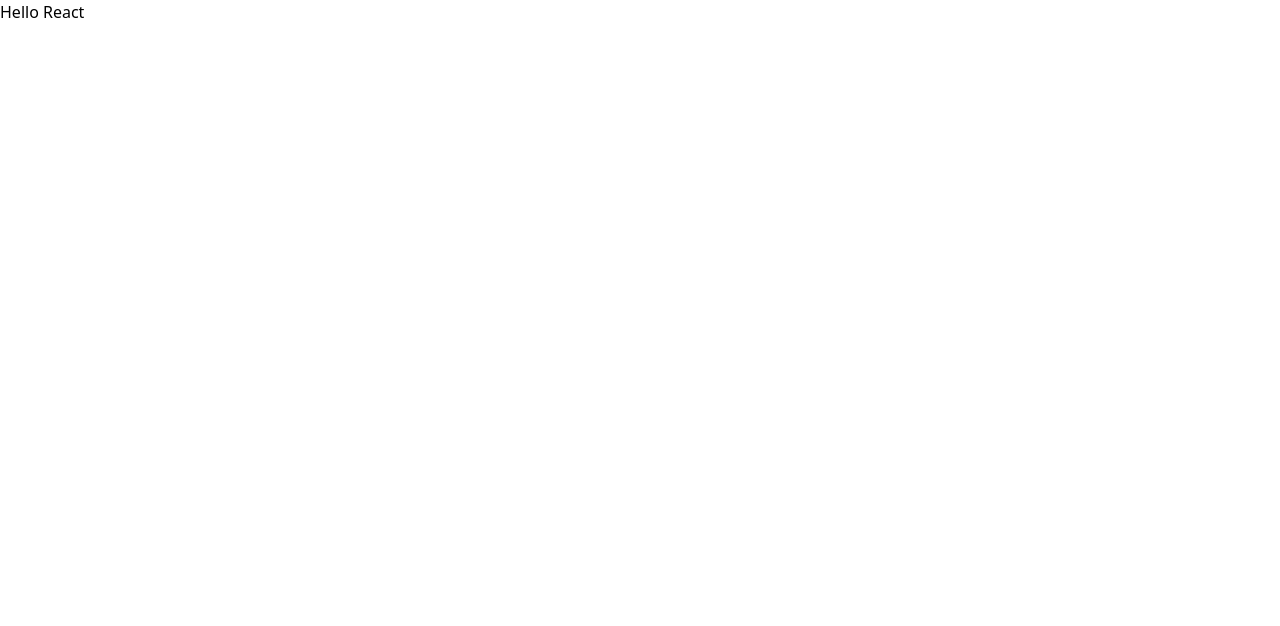
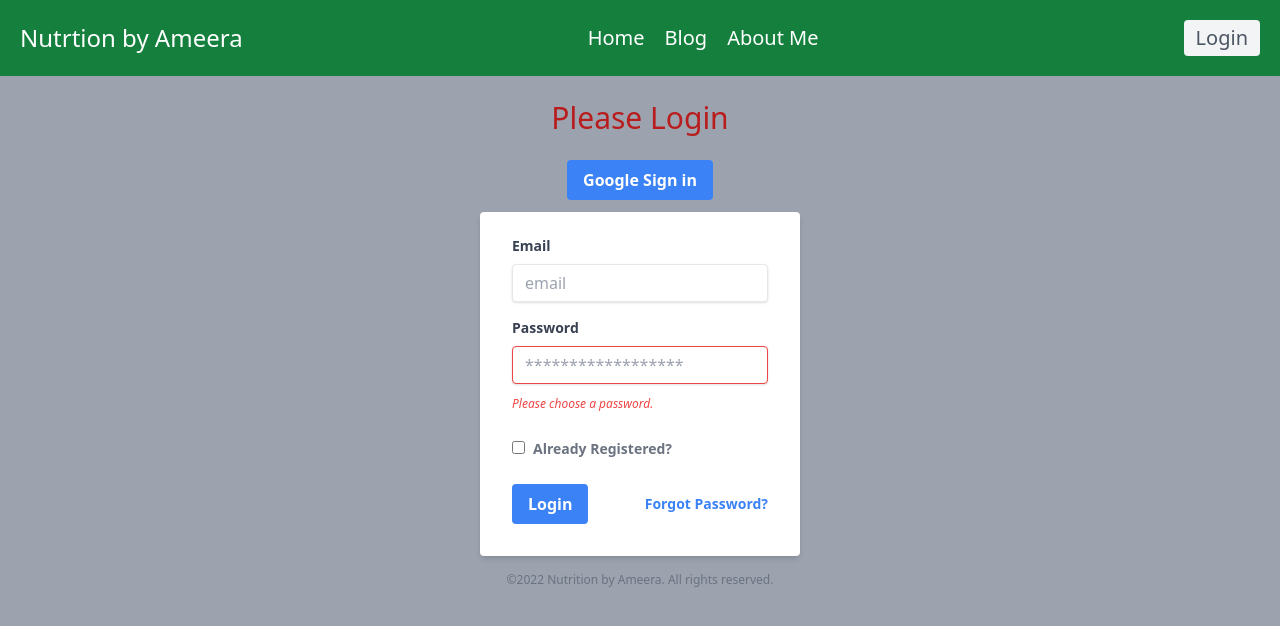
Before and after one commit to hossainAM/Nutrition-by-Ameera, a React (Create React App) app: page /login in a window 1280 px wide. Shown: the top 626 px of the page. Built offline with nearby package versions, Linux system fonts and the light colour scheme.

Commit message:
routes established and header component added

```diff
--- a/src/App.js
+++ b/src/App.js
@@ -1,8 +1,25 @@
 import React from 'react'
+import { Route, Routes } from 'react-router-dom'
+import Home from './pages/Home/Home'
+import Header from './shared/Header/Header'
+import Blog from './pages/Blog/Blog'
+import About from './pages/About/About'
+import Login from './pages/Login/Login'
+import NotFound from './pages/NotFound/NotFound'
 
 const App = () => {
   return (
-    <div>Hello React</div>
+    <>
+      <Header></Header>
+      <Routes>
+        <Route path="/" element={<Home/>}/>
+        <Route path="/home" element={<Home/>}/>
+        <Route path="/blog" element={<Blog/>}/>
+        <Route path="/about" element={<About/>}/>
+        <Route path="/login" element={<Login/>}/>
+        <Route path="*" element={<NotFound/>}/>
+      </Routes>
+    </>
   )
 }
 
--- a/src/pages/Login/Login.js
+++ b/src/pages/Login/Login.js
@@ -2,9 +2,51 @@ import React from 'react';
 
 const Login = () => {
     return (
-        <div>
-            <h2>Please</h2>
-        </div>
+        <div className='bg-gray-400 h-screen  overflow-y-hidden'>
+		<h1 className='text-3xl text-center text-red-700 my-6'>Please Login</h1>
+		<div className='flex justify-center mb-3'>
+			<button className="bg-blue-500 hover:bg-blue-700 text-white font-bold py-2 px-4 rounded focus:outline-none focus:shadow-outline" type="submit">
+			Google Sign in
+		</button>
+		</div>
+		<div className="w-full max-w-xs mx-auto">
+			<form className="bg-white shadow-md rounded px-8 pt-6 pb-8 mb-4">
+				<div className="mb-4">
+				<label className="block text-gray-700 text-sm font-bold mb-2" for="email">
+					Email
+				</label>
+				<input className="shadow appearance-none border rounded w-full py-2 px-3 text-gray-700 leading-tight focus:outline-none focus:shadow-outline" id="email" type="email" placeholder="email" required/>
+				</div>
+				<div className="mb-6">
+				<label className="block text-gray-700 text-sm font-bold mb-2" for="password">
+					Password
+				</label>
+				<input className="shadow appearance-none border border-red-500 rounded w-full py-2 px-3 text-gray-700 mb-3 leading-tight focus:outline-none focus:shadow-outline" id="password" type="password" placeholder="******************" required/>
+				<p className="text-red-500 text-xs italic">Please choose a password.</p>
+				</div>
+				<div className=" mb-6">
+				<div className="md:w-1/3"></div>
+				<label className="md:w-2/3 block text-gray-500 font-bold">
+				<input className="mr-2 leading-tight" type="checkbox"/>
+				<span className="text-sm">
+					Already Registered?
+				</span>
+				</label>
+				</div>
+				<div className="flex items-center justify-between">
+				<button className="bg-blue-500 hover:bg-blue-700 text-white font-bold py-2 px-4 rounded focus:outline-none focus:shadow-outline" type="submit">
+					Login
+				</button>
+				<a className="inline-block align-baseline font-bold text-sm text-blue-500 hover:text-blue-800" href="#">
+					Forgot Password?
+				</a>
+				</div>
+			</form>
+			<p className="text-center text-gray-500 text-xs">
+				&copy;{new Date().getFullYear()} Nutrition by Ameera. All rights reserved.
+			</p>
+		</div>
+		</div>
     );
 };
 
--- /dev/null
+++ b/src/pages/NotFound/NotFound.js
@@ -0,0 +1,11 @@
+import React from 'react';
+
+const NotFound = () => {
+    return (
+        <div>
+            <h2>404, Page not found</h2>
+        </div>
+    );
+};
+
+export default NotFound;
--- a/src/shared/Header/Header.js
+++ b/src/shared/Header/Header.js
@@ -1,10 +1,22 @@
 import React from 'react';
+import { Link } from 'react-router-dom';
 
 const Header = () => {
     return (
-        <div>
-            <h2>This is header</h2>
+        <header className="text-gray-600 body-font bg-green-700">
+        <div className="container mx-auto flex flex-wrap p-5 flex-col md:flex-row items-center">
+            <Link className = "flex title-font text-2xl font-medium items-center text-white mb-4 md:mb-0 cursor-pointer" to="/home" >
+            Nutrtion by Ameera
+            </Link>
+            <nav className="md:ml-auto md:mr-auto flex flex-wrap items-center text-base justify-center">
+            <Link className = "mr-5 text-white text-xl  hover:text-yellow-200 cursor-pointer" to="/"> Home </Link>
+            <Link className = "mr-5 text-white text-xl hover:text-yellow-200 cursor-pointer" to="/blog"> Blog </Link>
+            <Link className = "mr-5 text-white text-xl hover:text-yellow-200 cursor-pointer" to="/about"> About Me </Link>
+            </nav>
+            <Link className = "inline-flex items-center text-xl bg-gray-100 border-0 py-1 px-3 focus:outline-none hover:bg-gray-200 rounded text-base mt-4 md:mt-0 cursor-pointer" to="/login"> Login
+            </Link>
         </div>
+    </header>
     );
 };
 
```
